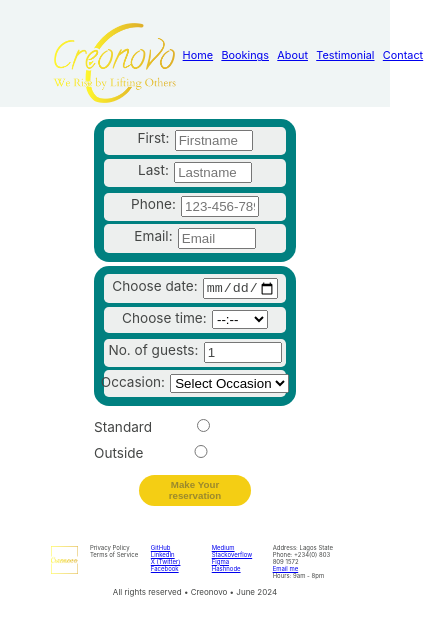
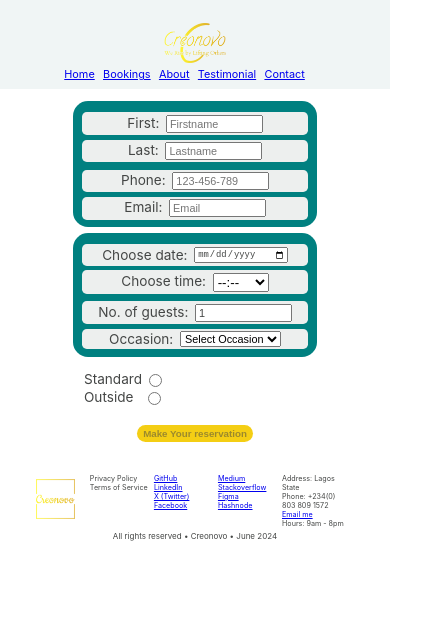
Before and after one commit to DafetiteOgaga/creonovo-website, a React (Create React App) app: page /booking-form in a window 390 px wide. Shown: the top 636 px of the page, 435 px wide, since content can reach past the window. Built offline with nearby package versions, Linux system fonts and the light colour scheme.

Commit message:
fix: completed responsiveness for 480 and 768px for mobile and tablet (portrait)

```diff
--- a/src/App.css
+++ b/src/App.css
@@ -1,18 +1,21 @@
 .App {
-  padding-left: 13%;
-  padding-right: 13%;
+  /* padding-left: 13%;
+  padding-right: 13%; */
+	padding-left: 3%;
+	padding-right: 3%;
 
-  @media (max-width: 320px) {
-    padding-left: 2%;
-  	padding-right: 2%;
-  }
+
+	@media (min-width: 480px) {
+		padding-left: 6%;
+		padding-right: 6%;
+	}
 }
 
 .barBar {
 	background-color: hwb(180 94% 4%);
 }
 
-.App-logo {
+/* .App-logo {
   height: 40vmin;
   pointer-events: none;
 }
@@ -21,9 +24,9 @@
   .App-logo {
     animation: App-logo-spin infinite 20s linear;
   }
-}
+} */
 
-.App-header {
+/* .App-header {
   background-color: #282c34;
   min-height: 100vh;
   display: flex;
@@ -32,7 +35,7 @@
   justify-content: center;
   font-size: calc(10px + 2vmin);
   color: white;
-}
+} */
 
 .App-link {
   color: #61dafb;
@@ -43,7 +46,7 @@
   background-color: #008080;
 	padding-bottom: 3%;
 	justify-content: center;
-
+/*
 	@media (max-width: 1000px) {
 		padding-bottom:0;
 	}
@@ -54,7 +57,7 @@
 	@media (max-width: 480px) {
 		padding-top: 4%;
 		padding-bottom: 4%;
-	}
+	} */
 }
 
 .head1 {
@@ -62,6 +65,16 @@
 	font-size: 100%;
 	margin-top: 0;
 
+	@media (min-width: 480px) {
+		font-size: 120%;
+	}
+	@media (min-width: 768px) {
+		font-size: 200%;
+	}
+
+	/* @media (min-width: 479px) {
+		font-size: 110%;
+	} */
 	/* @media (max-width: 1000px) {
 		font-size: 175%;
 	}
@@ -75,9 +88,15 @@
 
 .head2 {
 	color: #444645;
-	font-size: 70%;
+	font-size: 60%;
 	margin-top: 0;
 
+	@media (min-width: 480px) {
+		font-size: 70%;
+	}
+	@media (min-width: 768px) {
+		font-size: 120%;
+	}
 	/* @media (max-width: 1000px) {
 		font-size: 120%;
 	}
@@ -96,8 +115,15 @@
 	color: #444645;
 }
 
-.head3, .head3 h3 {
+.head3, .head3 h3, div input, .head3 option {
 	font-size: 68%;
+
+	@media (min-width: 480px) {
+		font-size: 80%;
+	}
+	@media (min-width: 768px) {
+		font-size: 100%;
+	}
 	/* @media (max-width: 1120px) {
 		font-size: 95%;
 	}
@@ -133,47 +159,23 @@
 	font-size: 50%;
 	margin-top: 0;
 	margin-bottom: 4%;
-	/* @media (max-width: 1310px) {
-		font-size: 90%;
-	}
-	@media (max-width: 1170px) {
-		font-size: 85%;
-	}
-	@media (max-width: 1000px) {
-		font-size: 80%;
-	}
-	@media (max-width: 824px) {
-		font-size: 75%;
-	}
-	@media (max-width: 760px) {
+	@media (min-width: 480px) {
 		font-size: 65%;
 	}
-	@media (max-width: 710px) {
-		font-size: 62%;
+	@media (min-width: 768px) {
+		font-size: 95%;
 	}
-	@media (max-width: 629px) {
-		font-size: 55%;
-	}
-	@media (max-width: 583px) {
-		font-size: 48%;
-	}
-	@media (max-width: 513px) {
-		font-size: 43%;
-	}
-	@media (max-width: 480px) {
-		font-size: 40%;
-	}
-	@media (max-width: 450px) {
-		font-size: 38%;
-	} */
 }
 
 .hero-image, .form-image {
-  width: 55%;
-	height: 77%;
+  width: 70%;
+	height: 85%;
 	border-radius: 10%;
 
-	@media (max-width: 1266px) {
+	@media (min-width: 768px) {
+		height: 80%;
+	}
+	/* @media (max-width: 1266px) {
 		height: 75%;
 		width: 60%;
 	}
@@ -213,13 +215,19 @@
 	}
 	@media (max-width: 480px) {
 		height: 85%;
-	}
+	} */
 }
 
 .about-image {
-	height: 140%;
+	height: 68%;
 
-	@media (max-width: 1310px) {
+	@media (min-width: 480px) {
+		height: 71%;
+	}
+	@media (min-width: 768px) {
+		height: 78%;
+	}
+	/* @media (max-width: 1310px) {
 		height: 120%;
 	}
 	@media (max-width: 1300px) {
@@ -245,35 +253,33 @@
 	}
 	@media (max-width: 719px) {
 		height: 90%;
-	}
+	} */
 }
 
 .form-page {
-  padding-left: 15%;
-  padding-right: 15%;
+  padding-left: 11%;
+  padding-right: 11%;
   padding-top: 3%;
 }
 
 .form-page .FlexContainer {
-  @media (max-width: 1266px) {
-    /* flex container */
+  /* @media (max-width: 1266px) {
 	flex-direction: column;
     padding-top: 5%;
-  }
-  @media (max-width: 710px) {
+  } */
+  /* @media (max-width: 710px) {
     padding-top: 2%;
   }
   @media (max-width: 634px) {
     padding-top: 0%;
-  }
+  } */
 }
 .form-page .LightBackground {
-	@media (max-width: 1266px) {
+	/* @media (max-width: 1266px) {
 		justify-content: center;
 		width: 96%;
-		/* height: 1%; */
 		margin-bottom: 2%;
-	}
+	} */
   /* @media (max-width: 1266px) {
     justify-content: center;
 	width: 96%;
@@ -371,6 +377,13 @@
 	/* Add transition for smooth effect */
 	transition: color 0.3s, opacity 0.01s;
 
+	@media (min-width: 480px) {
+		font-size: 75%;
+	}
+	@media (min-width: 768px) {
+		font-size: 110%;
+	}
+
 	&:disabled {
 		/* Faded color */
 		/* color: #aaa; */
--- a/src/App.js
+++ b/src/App.js
@@ -28,13 +28,13 @@ const MainContainer = styled.main`
 const HeaderContainer = styled.header`
   display: flex;
   justify-content: space-between;
+  flex-direction: column;
   align-items: center;
   padding-top: 1%;
   padding-bottom: 1%;
 
-  @media (max-width: 320px) {
-    flex-direction: column;
-    place-items: center;
+  @media (min-width: 480px) {
+    flex-direction: row;
   }
   // @media (max-width: 1000px) {
   //   flex-direction: column;
--- a/src/component/BookingForm.js
+++ b/src/component/BookingForm.js
@@ -2,7 +2,11 @@ import { useState, useContext, useEffect } from "react";
 import styled from 'styled-components';
 import { BookingContext } from './BookingContext';
 
-const FormStyle = styled.form``
+const FormStyle = styled.form`
+	display: flex;
+	flex-direction: column;
+	align-items: center;
+`
 const Input = styled.input`
 	color: #444645;
 	width: 40%;
@@ -18,11 +22,12 @@ const Input = styled.input`
 const Label = styled.label`
 	color: #444645;
 	font-size: 85%;
-	padding-right: ${ ({$diff}) => ( $diff ? '6%' : '3%' )};
+	padding-right: ${ ({$diff}) => ( $diff ? '11.8%' : '3%' )};
 
-	// @media (max-width: 1266px) {
-	// 	font-size: 125%;
-	// }
+	@media (min-width: 768px) {
+		font-size: 110%;
+		// padding-right: ${ ({$diff}) => ( $diff ? '11%' : '3%' )};
+	}
 	// @media (max-width: 1266px) {
 	// 	font-size: 105%;
 	// }
@@ -38,19 +43,31 @@ const Label = styled.label`
 `
 const FlexContainer = styled.div`
 	display: flex;
-	flex-direction: row;
-	justify-content: space-between;
-	gap: 4%;
-	padding-left: 5%;
-	padding-right: 5%;
+	// flex-direction: row;
+	flex-direction: column;
+	// justify-content: space-between;
+	flex-wrap: wrap;
+	align-content: center;
+	// gap: 4%;
+	padding-left: 2%;
+	padding-right: 2%;
 	margin-bottom: 1%;
 `
 const RadioContainer = styled.div`
 	display: flex;
 	flex-direction: column;
-	padding-top: 3%;
+	padding: 3% 0;
+	padding-right: 50%;
+
+	@media (min-width: 480px) {
+		padding-right: 60%;
+	}
+	@media (min-width: 768px) {
+		padding-right: 52%;
+	}
 `
 const RadioInnerDiv = styled.div`
+	display: flex;
 	padding-bottom: 3%;
 `
 const ButtonContainer = styled.div`
@@ -59,8 +76,8 @@ const ButtonContainer = styled.div`
 	padding-top: 3%;
 `
 const ButtonBox = styled.div`
-	height: 18%;
-	width: 55%;
+	height: auto;
+	width: auto;
 	padding-top: 1.8%;
 	padding-bottom: 1.8%;
 `
@@ -69,15 +86,16 @@ const Background = styled.div`
 	background-color: #008080;
 	display: flex;
 	flex-direction: column;
+	// align-items: center;
 	border-radius: 0.94rem;
-	padding: 2% 0%;
 	padding-top: 4%;
+	// margin-left: 3%;
 	margin-bottom: 2%;
+	width: 85%;
 
-	// @media (max-width: 740px) {
-	// 	padding-top: 4%;
-	// 	padding-bottom: 0;
-	// }
+	@media (min-width: 768px) {
+		width: 70%;
+	}
 	// @media (max-width: 480px) {
 	// 	padding-top: 4%;
 	// 	padding-bottom: 4%;
@@ -85,10 +103,12 @@ const Background = styled.div`
 `
 const LightBackground = styled.div`
 	background-color: #EDEFEE;
-	padding: 2%;
+	padding: 1%;
+	margin-bottom: .3rem;
 	border-radius: 0.3rem;
 	display: flex;
-	width: 100%;
+	justify-content: center;
+	width: 95%;
 `
 const initValues = {
 	firstname: "",
@@ -256,6 +276,7 @@ export default function BookingForm (props) {
 							<LightBackground className="LightBackground">
 								<Label htmlFor="occasion">Occasion:</Label>
 								<select
+									className="head3"
 									aria-label="On Click"
 									id="occasion"
 									name="occasion"
--- a/src/component/Footer.js
+++ b/src/component/Footer.js
@@ -6,6 +6,7 @@ const FooterContainer = styled.footer`
 	display: flex;
 	flex-direction: row;
 	justify-content: center;
+	padding: 0 1.5rem;
 	padding-top: 2rem;
 	gap: 2%;
 `
@@ -13,35 +14,27 @@ const GridContainer = styled.div`
 	display: grid;
 	grid-template-columns: repeat(4, 1fr);
 	padding: 0 2.6%;
-
-	@media (max-width: 1000px) {
-		font-size: 0.875rem;
-		padding: 2.4%;
-	}
-	@media (max-width: 580px) {
-		font-size: 0.75rem;
-		padding: 2%;
-	}
-	@media (max-width: 480px) {
-		font-size: 0.75rem;
-		padding: 2%;
-	}
+	font-size: 90%;
 `
 const LogoImage = styled.img`
 	padding-top: 1.5%;
-	height: 90px;
+	height: 40px;
 
-	@media (max-width: 1000px) {
-		padding-top: 3.5%;
-		height: 48px;
+	@media (min-width: 480px) {
+		// padding-top: 3.5%;
+		height: 46px;
 	}
-	@media (max-width: 740px) {
-		padding-top: 4%;
+	@media (min-width: 768px) {
+		// padding-top: 3.5%;
+		height: 65px;
 	}
-	@media (max-width: 480px) {
-		padding-top: 3%;
-		height: 28px;
-	}
+	// @media (max-width: 740px) {
+	// 	padding-top: 4%;
+	// }
+	// @media (max-width: 480px) {
+	// 	padding-top: 3%;
+	// 	height: 28px;
+	// }
 `
 export default function Footer () {
 	return (
--- a/src/component/Hero.js
+++ b/src/component/Hero.js
@@ -39,14 +39,14 @@ const CenterImage = styled.div`
 `
 const Head1 = styled.h1`
 	color: ${ ({$booking}) => $booking ? 'white' : '#F4CE14' };
-	font-size: ${ ({$booking}) => $booking ? '100%' : '100%' };
+	// font-size: ${ ({$booking}) => $booking ? '100%' : '100%' };
 	text-align: ${ ({$booking}) => $booking ? 'center' : 'left' };
 	padding-bottom: ${ ({$booking}) => $booking ? '4.5%' : '0' };
 	padding-top: ${ ({$booking}) => $booking ? '2%' : '0' };
 	margin-bottom: 0;
 
-	// @media (max-width: 1000px) {
-	// 	font-size: ${ ({$booking}) => $booking ? '240%' : '175%' };
+	// @media (min-width: 768px) {
+	// 	font-size: ${ ({$booking}) => $booking ? '120%' : '120%' };
 	// }
 	// @media (max-width: 740px) {
 	// 	font-size: ${ ({$booking}) => $booking ? '240%' : '140%' };
@@ -62,12 +62,12 @@ const Head1 = styled.h1`
 	// }
 `
 const Head2 = styled.h2`
-	font-size: 60%;
+	// font-size: 60%;
 	margin-bottom: ${ ({$booking}) => $booking ? '0' : '0' };
 	color: white;
 
-	// @media (max-width: 1000px) {
-	// 	font-size: 120%;
+	// @media (min-width: 480px) {
+	// 	font-size: 70%;
 	// }
 	// @media (max-width: 740px) {
 	// 	font-size: 100%;
@@ -99,8 +99,12 @@ const Background = styled.div`
 	padding-bottom: ${ ({$booking}) => $booking ? '0' : '7%' };
 	margin-bottom: 6%;
 
-	// @media (max-width: 1266px) {
-	// 	padding-bottom: 4%;
+	@media (min-width: 768px) {
+		padding-bottom: ${ ({$booking}) => $booking ? '0' : '2%' };
+		margin-bottom: 8%;
+	}
+	// @media (min-width: 768px) {
+	// 	margin-bottom: 6%;
 	// }
 	// @media (max-width: 1152px) {
 	// 	padding-bottom: 6%;
--- a/src/component/Highlights.js
+++ b/src/component/Highlights.js
@@ -8,7 +8,7 @@ import { useNavigate } from 'react-router-dom';
 const specials = [
 	{
 		image: afangSoup,
-		name: "afang Soup",
+		name: "Afang Soup",
 		price: 450,
 		description: `Afang soup is a traditional Nigerian dish
 						originating from the Efik and Ibibio people of
@@ -38,8 +38,7 @@ const specials = [
 						originates from the Efik and Ibibio people of
 						Cross River and Akwa Ibom states. It is a rich,
 						flavorful, and nutritious soup, known for its
-						distinctive aroma and taste, which comes from
-						the Atama leaves used in its preparation.`,
+						distinctive aroma and taste`,
 		delivery: "Order a delivery",
 	},
 ]
--- a/src/component/Logo.js
+++ b/src/component/Logo.js
@@ -14,11 +14,14 @@ const HeaderContainer = styled.div`
 	// }
 `
 const LogoImage = styled.img`
-	height: 80px;
+	height: 2.5rem;
 
-	@media (max-width: 320px) {
-		height: 2rem;
-	  }
+	@media (min-width: 480px) {
+		height: 3rem;
+	}
+	@media (min-width: 768px) {
+		height: 4rem;
+	}
 
 	// @media (max-width: 1000px) {
 	// 	height: 650px;
--- a/src/component/Navigation.js
+++ b/src/component/Navigation.js
@@ -17,12 +17,12 @@ const Anchor = styled.li`
 export default function Navigation () {
 	return (
 		<>
-			<Navigations>
-				<Anchor><Link to="/" className='head3'>Home</Link></Anchor>
-				<Anchor><Link to="/booking-page" className='head3'>Bookings</Link></Anchor>
-				<Anchor><Link to="/about" className='head3'>About</Link></Anchor>
-				<Anchor><Link to="/testimonial" className='head3'>Testimonial</Link></Anchor>
-				<Anchor><Link to="/contact" className='head3'>Contact</Link></Anchor>
+			<Navigations className='head3'>
+				<Anchor><Link to="/">Home</Link></Anchor>
+				<Anchor><Link to="/booking-page">Bookings</Link></Anchor>
+				<Anchor><Link to="/about">About</Link></Anchor>
+				<Anchor><Link to="/testimonial">Testimonial</Link></Anchor>
+				<Anchor><Link to="/contact">Contact</Link></Anchor>
 			</Navigations>
 		</>
 	)
```
Also changed, not shown: public/index.html (+4 -4 lines).
